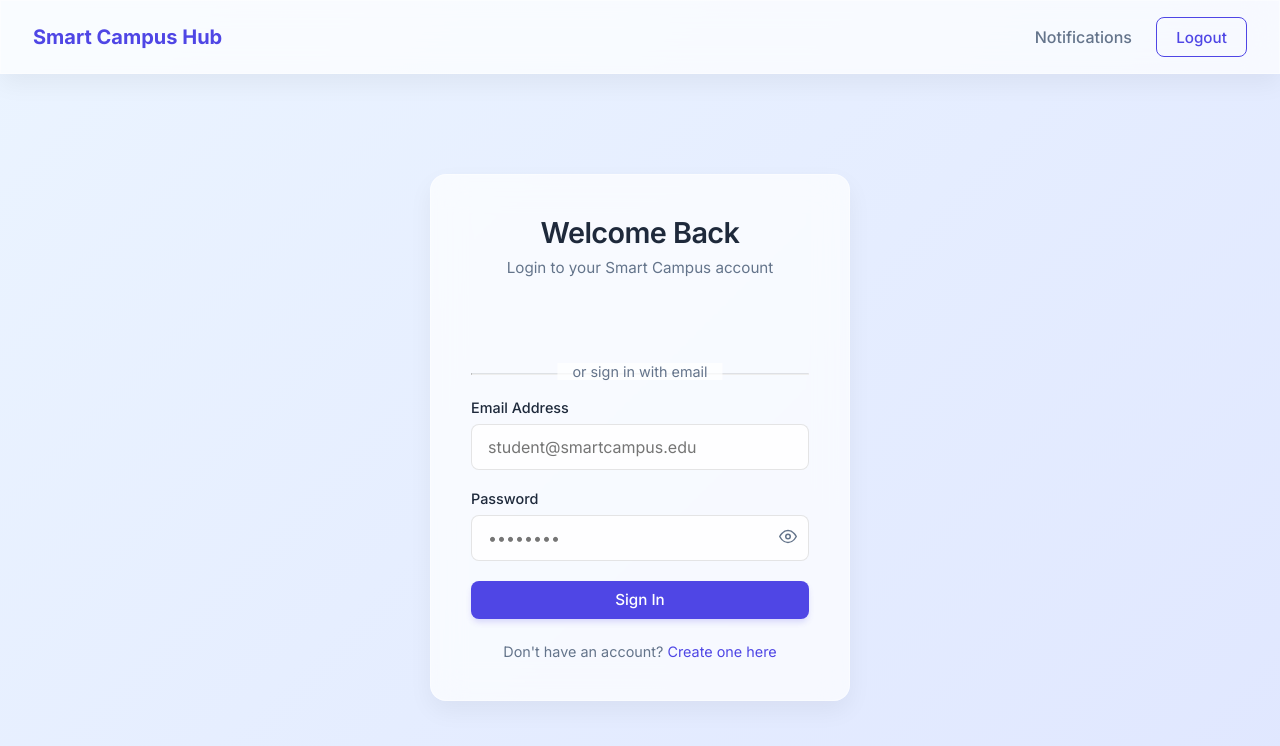
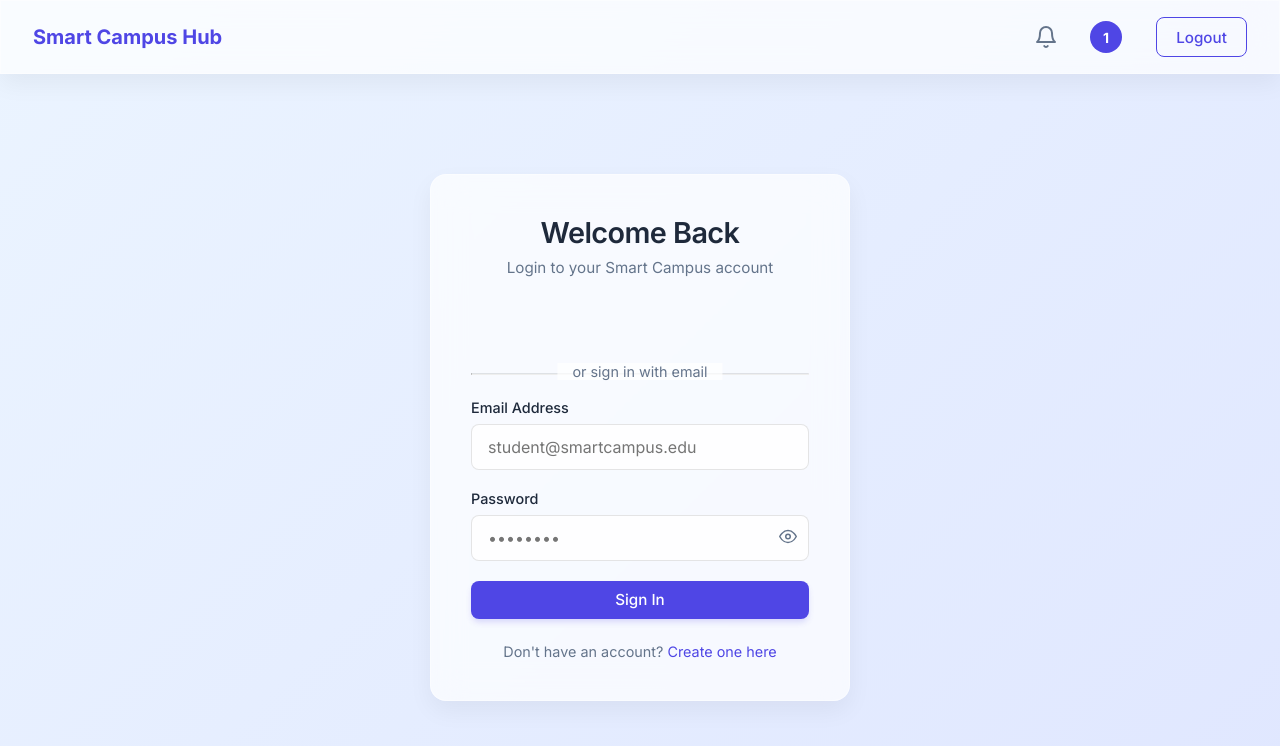
Before and after one commit to Thulana666/it3030-paf-2026-smart-campus-Y3S2-WE-105, a React (Vite) app in the folder frontend/: page /login in a window 1280 px wide. Shown: the top 746 px of the page. Built offline with nearby package versions, Linux system fonts and the light colour scheme; no server answers; sample sign-in values are in the browser's storage.

Commit message:
feat(frontend): wire role-based routing, auth context with Google login, and protected routes

```diff
--- a/frontend/src/App.jsx
+++ b/frontend/src/App.jsx
@@ -5,6 +5,16 @@ import Navbar from './components/Navbar';
 import Login from './pages/Login';
 import Register from './pages/Register';
 import Notifications from './pages/Notifications';
+import DashboardRouter from './pages/DashboardRouter';
+import UserDashboard from './pages/dashboards/UserDashboard';
+import AdminDashboard from './pages/dashboards/AdminDashboard';
+import TechnicianDashboard from './pages/dashboards/TechnicianDashboard';
+import Profile from './pages/Profile';
+import DashboardLayout from './components/DashboardLayout';
+import BookingSystem from './pages/modules/BookingSystem';
+import Facilities from './pages/modules/Facilities';
+import IncidentTickets from './pages/modules/IncidentTickets';
+import UserManagement from './pages/admin/UserManagement';
 
 function App() {
   return (
@@ -17,6 +27,21 @@ function App() {
               <Route path="/" element={<Navigate to="/login" />} />
               <Route path="/login" element={<Login />} />
               <Route path="/register" element={<Register />} />
+
+              <Route path="/dashboard" element={<ProtectedRoute><DashboardLayout /></ProtectedRoute>}>
+                <Route index element={<DashboardRouter />} />
+                <Route path="user" element={<ProtectedRoute allowedRoles={['USER']}><UserDashboard /></ProtectedRoute>} />
+                <Route path="admin" element={<ProtectedRoute allowedRoles={['ADMIN']}><AdminDashboard /></ProtectedRoute>} />
+                <Route path="technician" element={<ProtectedRoute allowedRoles={['TECHNICIAN']}><TechnicianDashboard /></ProtectedRoute>} />
+
+                <Route path="bookings" element={<BookingSystem />} />
+                <Route path="facilities" element={<Facilities />} />
+                <Route path="incident-tickets" element={<IncidentTickets />} />
+                <Route path="users" element={<ProtectedRoute allowedRoles={['ADMIN']}><UserManagement /></ProtectedRoute>} />
+              </Route>
+
+              <Route path="/profile" element={<ProtectedRoute><Profile /></ProtectedRoute>} />
+
               <Route
                 path="/notifications"
                 element={
--- a/frontend/src/components/Navbar.jsx
+++ b/frontend/src/components/Navbar.jsx
@@ -1,11 +1,26 @@
-import React, { useContext } from 'react';
-import { Link, useNavigate } from 'react-router-dom';
+import React, { useContext, useState, useRef, useEffect } from 'react';
+import { Link, useNavigate, useLocation } from 'react-router-dom';
 import { AuthContext } from '../context/AuthContext';
+import NotificationDropdown from './NotificationDropdown';
 import '../styles/index.css'; // Global styles
 
 const Navbar = () => {
-  const { isAuthenticated, logout } = useContext(AuthContext);
+  const { isAuthenticated, user, logout } = useContext(AuthContext);
   const navigate = useNavigate();
+  const location = useLocation();
+  const [showNotifications, setShowNotifications] = useState(false);
+  const notifRef = useRef(null);
+
+  // Close notifications bubble if clicked outside bounds
+  useEffect(() => {
+    const handleClickOutside = (event) => {
+      if (notifRef.current && !notifRef.current.contains(event.target)) {
+        setShowNotifications(false);
+      }
+    };
+    document.addEventListener("mousedown", handleClickOutside);
+    return () => document.removeEventListener("mousedown", handleClickOutside);
+  }, []);
 
   const handleLogout = () => {
     logout();
@@ -15,13 +30,39 @@ const Navbar = () => {
   return (
     <nav className="navbar glass">
       <div className="nav-brand">
-        <Link to={isAuthenticated ? "/notifications" : "/login"}>Smart Campus Hub</Link>
+        <Link to={isAuthenticated ? "/dashboard" : "/login"}>Smart Campus Hub</Link>
       </div>
       <div className="nav-links">
         {isAuthenticated ? (
           <>
-            <Link to="/notifications" className="nav-link">Notifications</Link>
-            <button onClick={handleLogout} className="btn btn-outline">Logout</button>
+            <div className="notification-container" ref={notifRef} style={{ position: 'relative' }}>
+              <button
+                onClick={() => setShowNotifications(!showNotifications)}
+                className="nav-link"
+                style={{ background: 'none', border: 'none', cursor: 'pointer', display: 'flex', alignItems: 'center', padding: '0.5rem' }}
+                title="Notifications"
+              >
+                <svg width="24" height="24" viewBox="0 0 24 24" fill="none" stroke="currentColor" strokeWidth="2" strokeLinecap="round" strokeLinejoin="round" style={{ color: showNotifications ? 'var(--primary-color)' : 'var(--text-main)', transition: 'color 0.2s' }}>
+                  <path d="M18 8A6 6 0 0 0 6 8c0 7-3 9-3 9h18s-3-2-3-9"></path>
+                  <path d="M13.73 21a2 2 0 0 1-3.46 0"></path>
+                </svg>
+              </button>
+              {showNotifications && <NotificationDropdown onClose={() => setShowNotifications(false)} />}
+            </div>
+            <Link to="/profile" className="nav-link" style={{ display: 'flex', alignItems: 'center', gap: '8px', padding: '0' }}>
+              {user?.profilePicture ? (
+                <img
+                  src={user.profilePicture}
+                  alt="Profile"
+                  style={{ width: '32px', height: '32px', borderRadius: '50%', objectFit: 'cover', border: '1.5px solid var(--primary)' }}
+                />
+              ) : (
+                <div style={{ width: '32px', height: '32px', borderRadius: '50%', background: 'var(--primary-color)', color: 'white', display: 'flex', alignItems: 'center', justifyContent: 'center', fontSize: '14px', fontWeight: 'bold' }}>
+                  {user?.name ? user.name.charAt(0).toUpperCase() : (user?.email?.charAt(0).toUpperCase() || 'U')}
+                </div>
+              )}
+            </Link>
+            <button onClick={handleLogout} className="btn btn-outline" style={{ marginLeft: '10px' }}>Logout</button>
           </>
         ) : (
           <>
--- a/frontend/src/components/ProtectedRoute.jsx
+++ b/frontend/src/components/ProtectedRoute.jsx
@@ -2,12 +2,21 @@ import React, { useContext } from 'react';
 import { Navigate, useLocation } from 'react-router-dom';
 import { AuthContext } from '../context/AuthContext';
 
-const ProtectedRoute = ({ children }) => {
-  const { isAuthenticated } = useContext(AuthContext);
+const ProtectedRoute = ({ children, allowedRoles }) => {
+  const { isAuthenticated, user, loading } = useContext(AuthContext);
   const location = useLocation();
+
+  if (loading) {
+    return <div className="page-container flex-center">Loading session...</div>;
+  }
 
   if (!isAuthenticated) {
     return <Navigate to="/login" state={{ from: location }} replace />;
+  }
+
+  // Boundary definition enforcing secure dashboard isolation
+  if (allowedRoles && user && !allowedRoles.includes(user.role)) {
+    return <Navigate to="/dashboard" replace />;
   }
 
   return children;
--- a/frontend/src/context/AuthContext.jsx
+++ b/frontend/src/context/AuthContext.jsx
@@ -1,5 +1,6 @@
 import React, { createContext, useState, useEffect } from 'react';
 import api from '../services/api';
+import { jwtDecode } from 'jwt-decode';
 
 export const AuthContext = createContext();
 
@@ -7,22 +8,43 @@ export const AuthProvider = ({ children }) => {
   const [user, setUser] = useState(null);
   const [loading, setLoading] = useState(true);
 
+  // Helper to ensure token parsing dynamically maps onto the state during hard refreshes
+  const syncAuthState = (token) => {
+    if (token) {
+      localStorage.setItem('token', token);
+      try {
+        const decoded = jwtDecode(token);
+        setUser({ token, role: decoded.role, email: decoded.sub });
+
+        // Asynchronously fetch and inject the full user object (including pictures)
+        // to naturally enrich the UI across the whole context tree.
+        api.get('/auth/me')
+          .then(res => {
+            setUser(prev => prev ? { ...prev, ...res.data } : null);
+          })
+          .catch(err => console.error("Failed to hydrate session profile:", err));
+
+      } catch (err) {
+        console.error("Invalid token:", err);
+        localStorage.removeItem('token');
+        setUser(null);
+      }
+    } else {
+      localStorage.removeItem('token');
+      setUser(null);
+    }
+  };
+
   useEffect(() => {
-    // Check if token exists on load
     const token = localStorage.getItem('token');
-    if (token) {
-      // Decode JWT or fetch user details if needed.
-      // For this app we simply rely on the token presence as isAuthenticated.
-      setUser({ token });
-    }
+    syncAuthState(token);
     setLoading(false);
   }, []);
 
   const login = async (email, password) => {
     const response = await api.post('/auth/login', { email, password });
     const { token } = response.data;
-    localStorage.setItem('token', token);
-    setUser({ token });
+    syncAuthState(token);
   };
 
   const register = async (name, email, password, role = 'USER') => {
@@ -33,13 +55,11 @@ export const AuthProvider = ({ children }) => {
   const loginWithGoogle = async (credentialToken) => {
     const response = await api.post('/auth/google', { token: credentialToken });
     const { token } = response.data;
-    localStorage.setItem('token', token);
-    setUser({ token });
+    syncAuthState(token);
   };
 
   const logout = () => {
-    localStorage.removeItem('token');
-    setUser(null);
+    syncAuthState(null);
   };
 
   if (loading) return <div>Loading...</div>;
```
